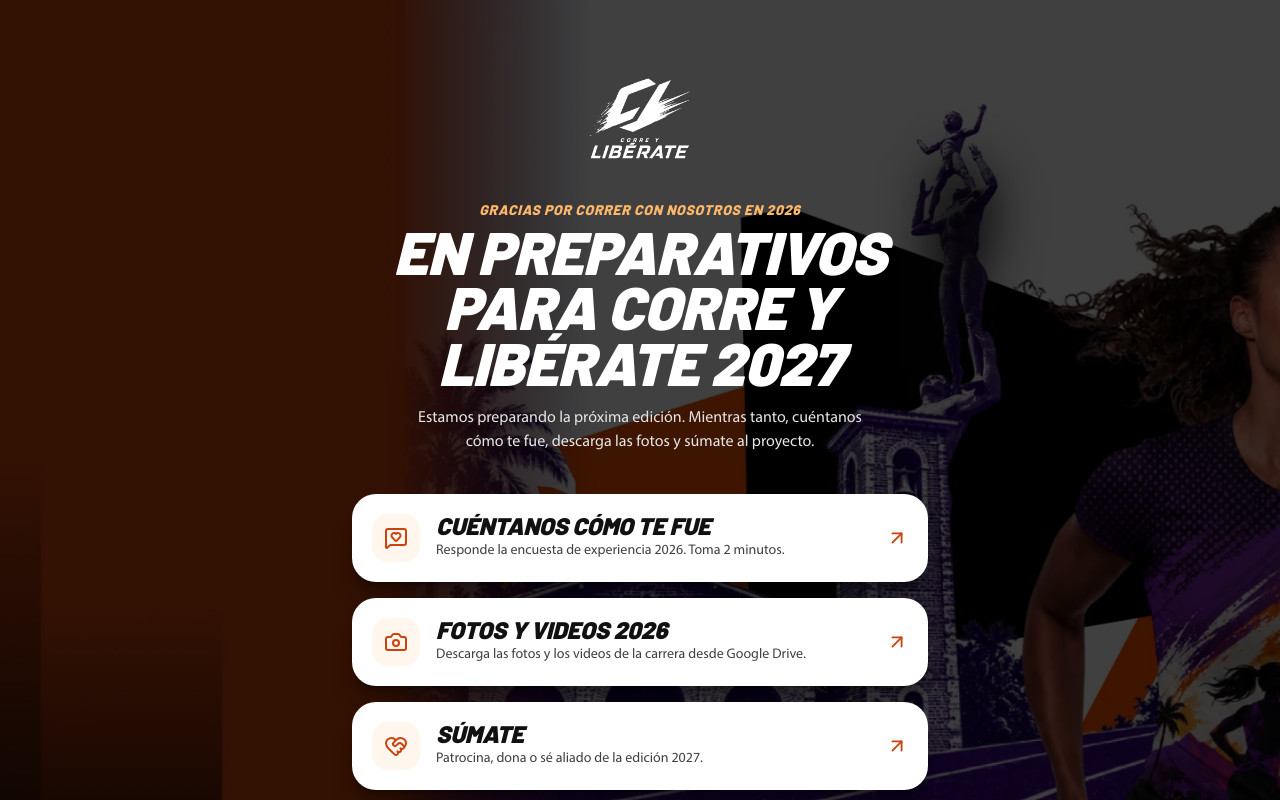
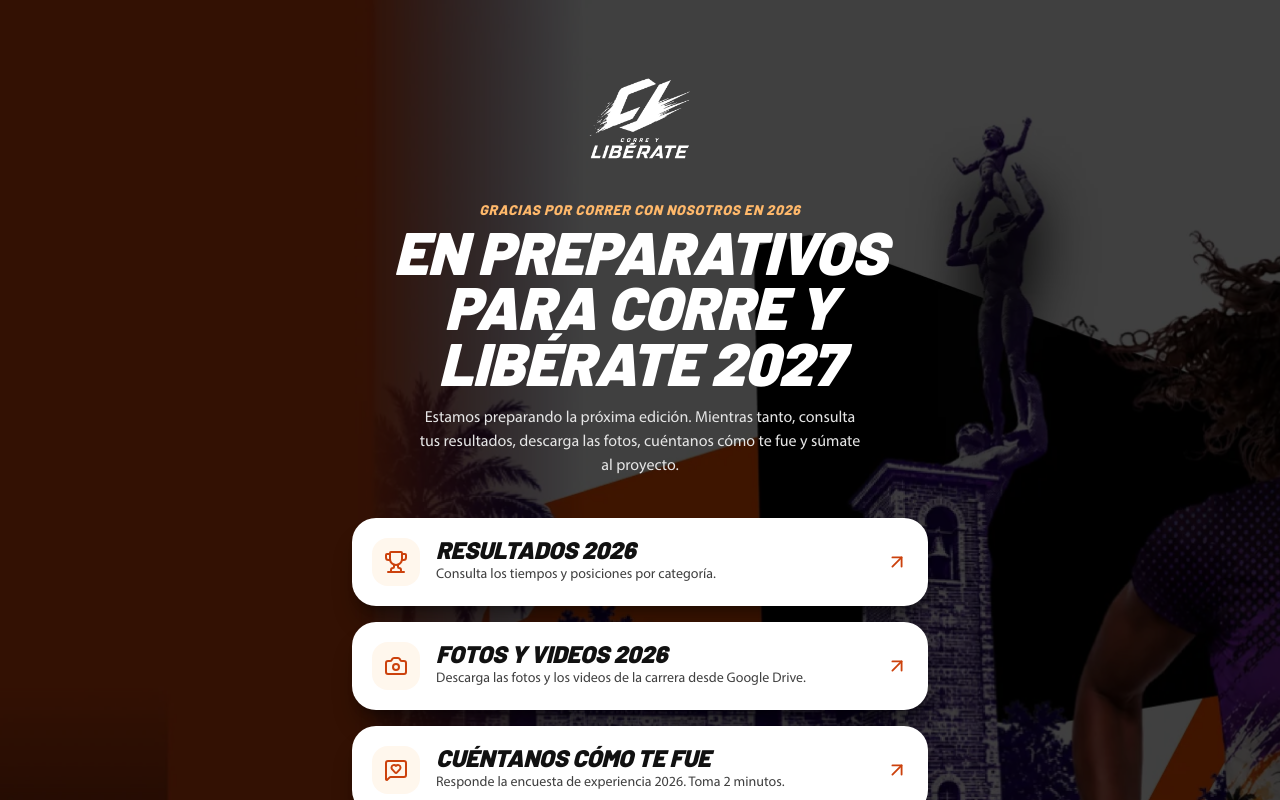
Before and after one commit to fitintegral3-lab/corre-y-liberate-2026, a Next.js app: page / in a window 1280 px wide. Shown: the top 800 px of the page. Built offline with nearby package versions, Linux system fonts and the light colour scheme; no server answers.

Commit message:
feat(home): link the 2026 race results
Runners can now open their times and positions by category from the
home page, on the timing platform's public results page. Results go
first, since that is what people look for right after the race.

```diff
--- a/src/content/off-season.ts
+++ b/src/content/off-season.ts
@@ -8,19 +8,25 @@ export const offSeason = {
   eyebrow: 'Gracias por correr con nosotros en 2026',
   title: 'En preparativos para Corre y Libérate 2027',
   intro:
-    'Estamos preparando la próxima edición. Mientras tanto, cuéntanos cómo te fue, descarga las fotos y súmate al proyecto.',
+    'Estamos preparando la próxima edición. Mientras tanto, consulta tus resultados, descarga las fotos, cuéntanos cómo te fue y súmate al proyecto.',
   links: [
     {
-      id: 'encuesta',
-      title: 'Cuéntanos cómo te fue',
-      description: 'Responde la encuesta de experiencia 2026. Toma 2 minutos.',
-      href: '/encuesta',
+      id: 'resultados',
+      title: 'Resultados 2026',
+      description: 'Consulta los tiempos y posiciones por categoría.',
+      href: 'https://cronometrajeinstantaneo.com/resultados/corre-y-liberate/categorias?r=1',
     },
     {
       id: 'fotos',
       title: 'Fotos y videos 2026',
       description: 'Descarga las fotos y los videos de la carrera desde Google Drive.',
       href: 'https://drive.google.com/drive/folders/1wAN-aUvih1MPXtcATfC3Z0wTbZcT39Ub',
+    },
+    {
+      id: 'encuesta',
+      title: 'Cuéntanos cómo te fue',
+      description: 'Responde la encuesta de experiencia 2026. Toma 2 minutos.',
+      href: '/encuesta',
     },
     {
       id: 'sumate',
--- a/src/features/off-season/OffSeasonHome.tsx
+++ b/src/features/off-season/OffSeasonHome.tsx
@@ -1,4 +1,4 @@
-import { ArrowUpRight, Camera, HeartHandshake, MessageSquareHeart } from 'lucide-react';
+import { ArrowUpRight, Camera, HeartHandshake, MessageSquareHeart, Trophy } from 'lucide-react';
 import Image from 'next/image';
 
 import { InstagramIcon, WhatsAppIcon } from '@/components/ui/icons/SocialIcons';
@@ -8,6 +8,7 @@ import { event, offSeason } from '@/content';
 import type { LucideIcon } from 'lucide-react';
 
 const icons: Record<(typeof offSeason.links)[number]['id'], LucideIcon> = {
+  resultados: Trophy,
   encuesta: MessageSquareHeart,
   fotos: Camera,
   sumate: HeartHandshake,
```
Also changed, not shown: 1 other file (tests, documents, lock files or other folders).
